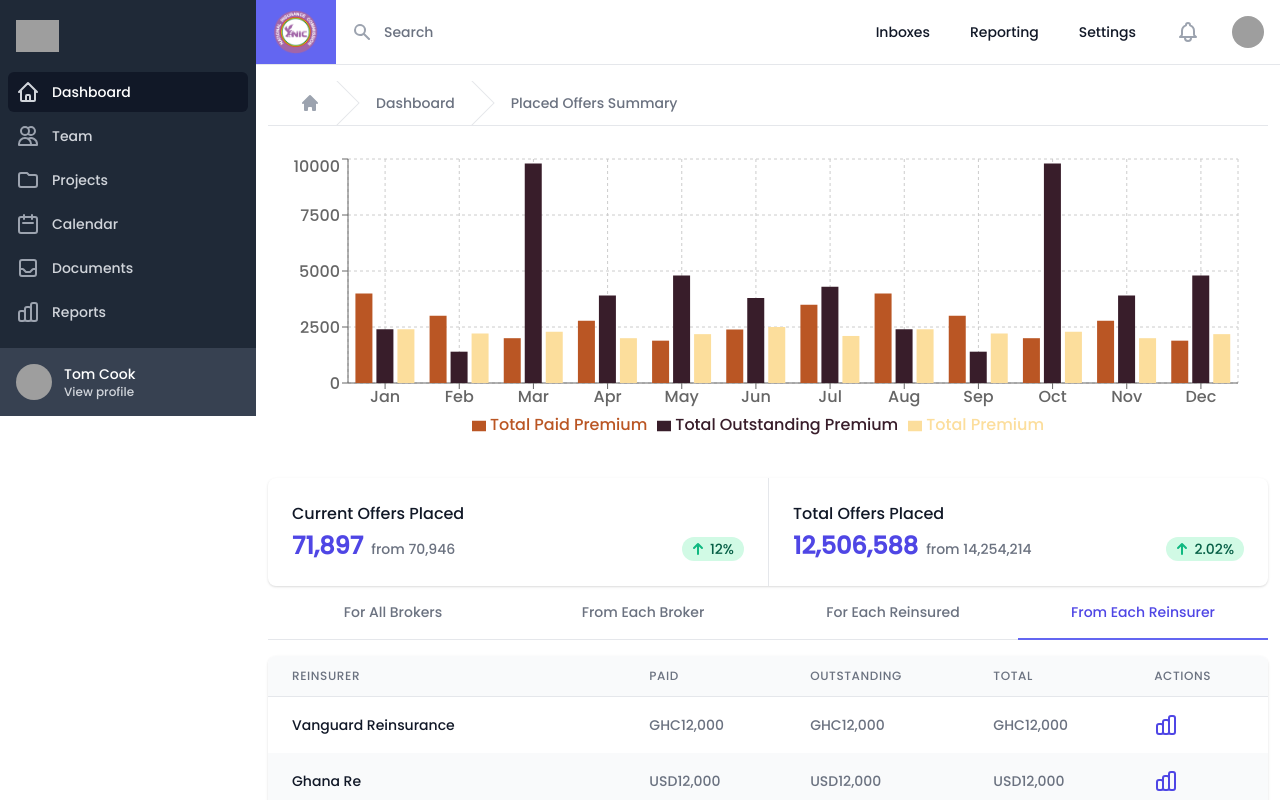
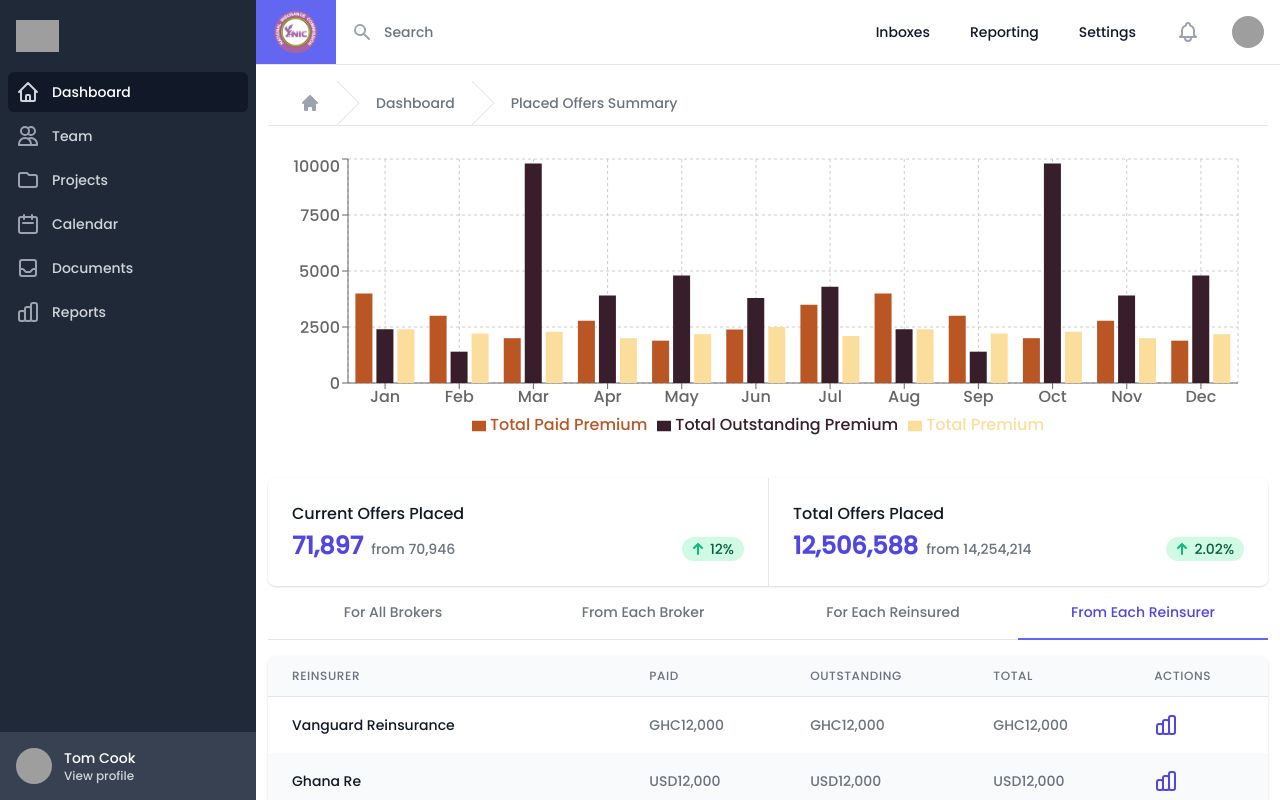
Before and after one commit to Khoby-790/template-nic, a React (Create React App) app: page /_offers in a window 1280 px wide. Shown: the top 800 px of the page. Built offline with nearby package versions, Linux system fonts and the light colour scheme; grey boxes are pictures that could not be loaded.

Commit message:
--- Auto-Git Commit ---

```diff
--- a/src/layouts/AppLayout.tsx
+++ b/src/layouts/AppLayout.tsx
@@ -16,8 +16,10 @@ const AppLayout = ({ history, match }: Props) => {
     return (
         <Fragment>
 
-            <div className="h-full flex">
-                <Sidebar />
+            <div className="h-screen flex">
+                <div className="h-full bg-red-500">
+                    <Sidebar />
+                </div>
                 <div className="flex-1">
                     <Navbar />
 
```
